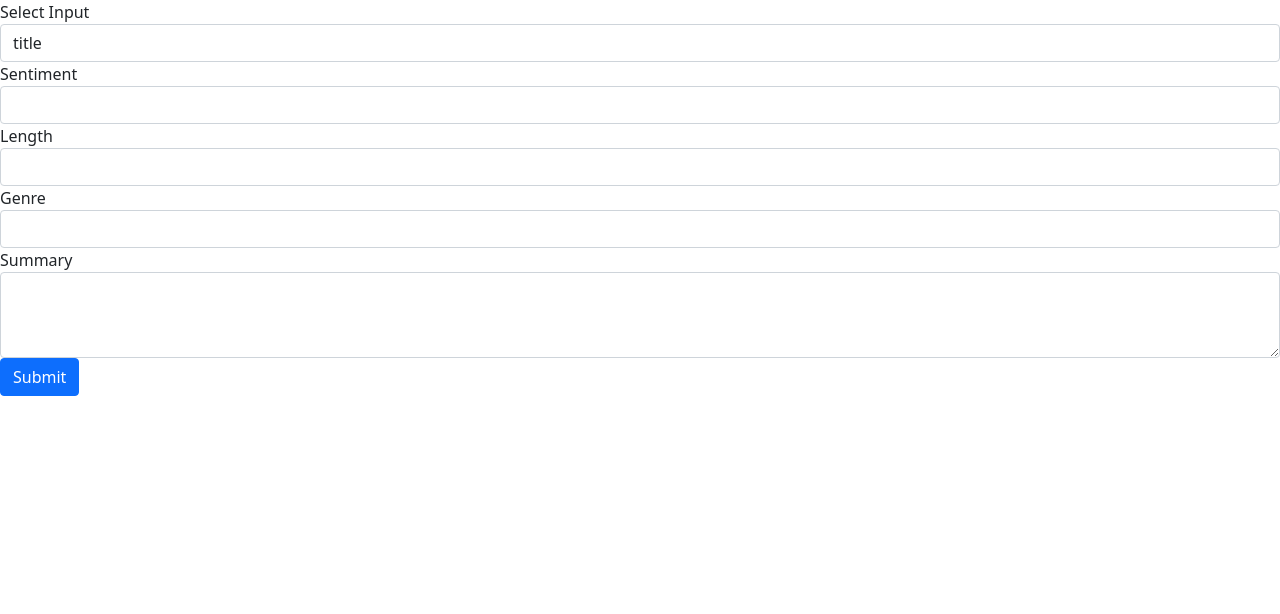
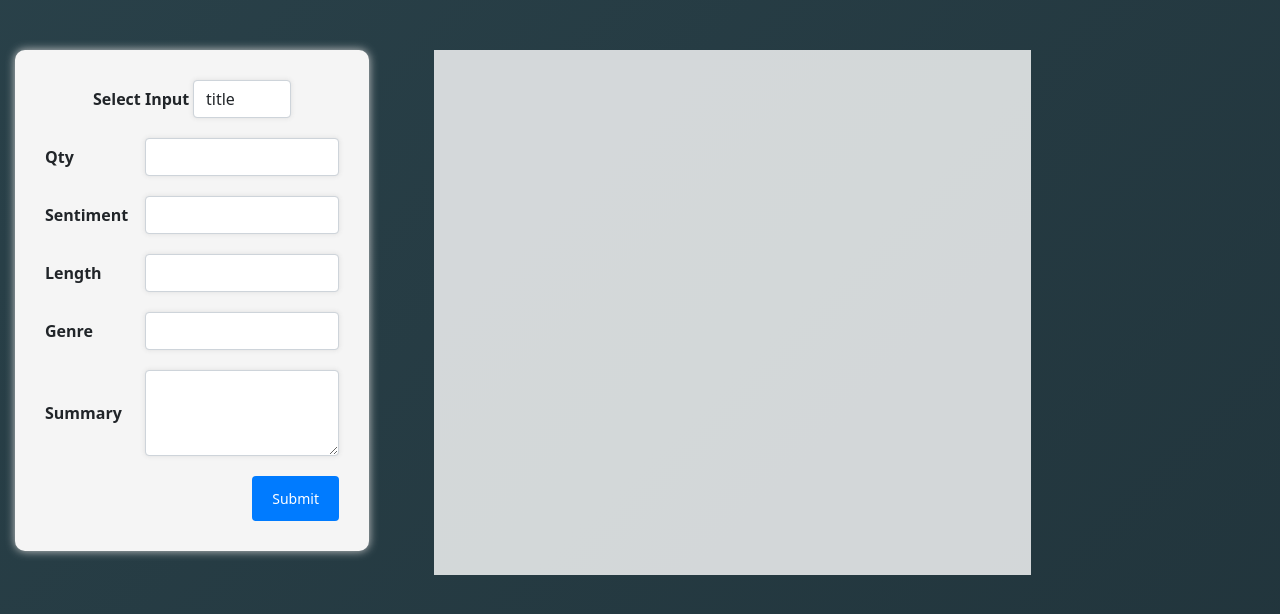
Before and after one commit to p3z/AI-ghost-writer, a website: page index.html in a window 1280 px wide. Drawn offline with nearby package versions, Linux system fonts and the light colour scheme.

Commit message:
Remove vercel config, add the v1 form, simplify the api call,
Shdve been in last commit


Add kaweb pattern styles


Make it moodier


Add all data to payload, amend styles


Shd have been in last commit

```diff
--- a/index.html
+++ b/index.html
@@ -5,12 +5,137 @@
   <meta name="viewport" content="width=device-width, initial-scale=1.0">
   <title>GhostWriter v1</title>
   <link rel="stylesheet" href="https://cdn.jsdelivr.net/npm/bootstrap@5.0.0/dist/css/bootstrap.min.css" integrity="sha384-G5gwV9U9S/u/2u8cXvUw5kGxd5W5p5g5n5z4Vh5B4KxJv7Q/5Ww/5Y5j+S5Y5j+S5Y5j+S" crossorigin="anonymous">
+  <style>
+
+    *{
+        margin: 0;
+        padding: 0;
+    }
+
+    .pws-gradient-animation {
+
+        background: linear-gradient(
+            -45deg,
+            /*Kaweb colours from site*/
+            rgba(15,32,39, 0.95),
+            rgba(32,58,67, 0.95),
+            rgba(44,83,100, 0.95)
+        );
+
+        background-size: 400% 400%;
+        animation: pws_gradient 15s ease infinite;
+
+
+    }
+    @keyframes pws_gradient {
+        0% {
+            background-position: 0% 50%;
+        }
+        50% {
+            background-position: 100% 50%;
+        }
+        100% {
+            background-position: 0% 50%;
+        }
+    }
+
+
+    main{
+        display: flex;
+    }
+
+    .l-col{
+        padding: 50px 15px;
+        height: 100vh;
+        min-width: 30%;
+    }
+
+    .r-col{
+        height: 100vh;
+        min-width: 70%;
+        padding: 50px;
+    }
+
+    form {
+        margin: 0 auto;
+        max-width: 500px;
+        padding: 30px;
+        background-color: #f5f5f5;
+        border-radius: 10px;
+        box-shadow: 0px 0px 10px #ccc;
+        display: flex;
+        flex-direction: column;
+        align-items: center; /* center form elements vertically */
+    }
+
+    .form-group {
+        display: flex;
+        flex-wrap: wrap;
+        align-items: center; /* center form elements vertically */
+        margin-bottom: 20px;
+    }
+
+    label {
+        font-weight: bold;
+        width: 100px; /* fix label width to 100px */
+    }
+
+    input, select, textarea {
+        padding: 12px;
+        border-radius: 4px;
+        border: 1px solid #ddd;
+        box-shadow: 0px 0px 5px #ddd;
+        font-size: 14px;
+        flex: 1; /* adjust input width to fill remaining space */
+    }
+
+    input:focus, select:focus, textarea:focus {
+        outline: none;
+        border-color: #66afe9;
+        box-shadow: 0px 0px 5px #66afe9;
+    }
+
+    button[type="submit"] {
+        background-color: #007bff;
+        color: #fff;
+        padding: 12px 20px;
+        border-radius: 4px;
+        border: none;
+        font-size: 14px;
+        cursor: pointer;
+        transition: background-color 0.2s ease-in-out;
+        align-self: flex-end; /* this will align the submit button to the end of the form */
+    }
+
+    button[type="submit"]:hover {
+        background-color: #0069d9;
+    }
+
+    button[type="submit"]:active {
+        background-color: #0062cc;
+    }
+
+    .response_display{
+        height: 75%;
+        width: 75%;
+        padding: 50px;
+        background: rgba(255,255,255,0.8);
+        overflow: auto;
+    }
+  </style>
+
+  <script src="https://cdn.jsdelivr.net/npm/axios/dist/axios.min.js"></script>
+
 </head>
-<body>
+<body class="hexi-pattern">
+    <main class=" pws-gradient-animation">
+
+        <div class="l-col">
             <form>
+
                 <div class="form-group">
-          <label for="selectInput">Select Input</label>
-          <select class="form-control" id="selectInput" name="selectInput">
+                  <label for="content_type">Select Input</label>
+                  <select class="form-control" id="content_type" name="content_type">
                     <option>title</option>
                     <option>page</option>
                     <option>prologue</option>
@@ -21,6 +146,12 @@
                     <option>review</option>
                   </select>
                 </div>
+
+                <div class="form-group">
+                    <label for="outputQty">Qty</label>
+                    <input type="text" class="form-control" id="outputQty" name="qty">
+                </div>
+
                 <div class="form-group">
                   <label for="sentimentInput">Sentiment</label>
                   <input type="text" class="form-control" id="sentimentInput" name="sentiment">
@@ -39,7 +170,51 @@
                 </div>
                 <button type="submit" class="btn btn-primary">Submit</button>
             </form>
+        </div>
+        <div class="r-col">
+            <div class="response_display">
+
+            </div>
+        </div>
+
+
+
+    </main>
+
 
   <script src="https://cdn.jsdelivr.net/npm/bootstrap@5.0.0/dist/js/bootstrap.min.js" integrity="sha384-tC5IQib027qvyjSMfHjOMaLkfuWVxZxUPnCJA7l2mCWNIpG9mGCD8wGNIcPD7Txa" crossorigin="anonymous"></script>
+  <script>
+
+    const form = document.querySelector('form');
+    const response_display = document.querySelector('.response_display');
+    const formData = {};
+
+    form.addEventListener('submit', event => {
+        event.preventDefault();
+        const formElements = form.elements;
+
+        // Iterate through the form elements and add them to the formData object
+        for (const element of formElements) {
+            if (element.name) {
+                formData[element.name] = element.value;
+            }
+        }
+
+        console.log("formData:")
+        console.log(formData)
+
+        axios.post('/writer', formData)
+            .then(response => {
+                response_display.innerHTML = response.data.answer
+                console.log(response.data);
+            })
+            .catch(error => {
+                console.log(error);
+        });
+
+        //console.log(formData);
+    });
+
+  </script>
 </body>
 </html>
```
Also changed, not shown: ghost_writer.js (+42 -12 lines), vercel.json (deleted). Lines whose indentation alone changed are shown as unchanged.
